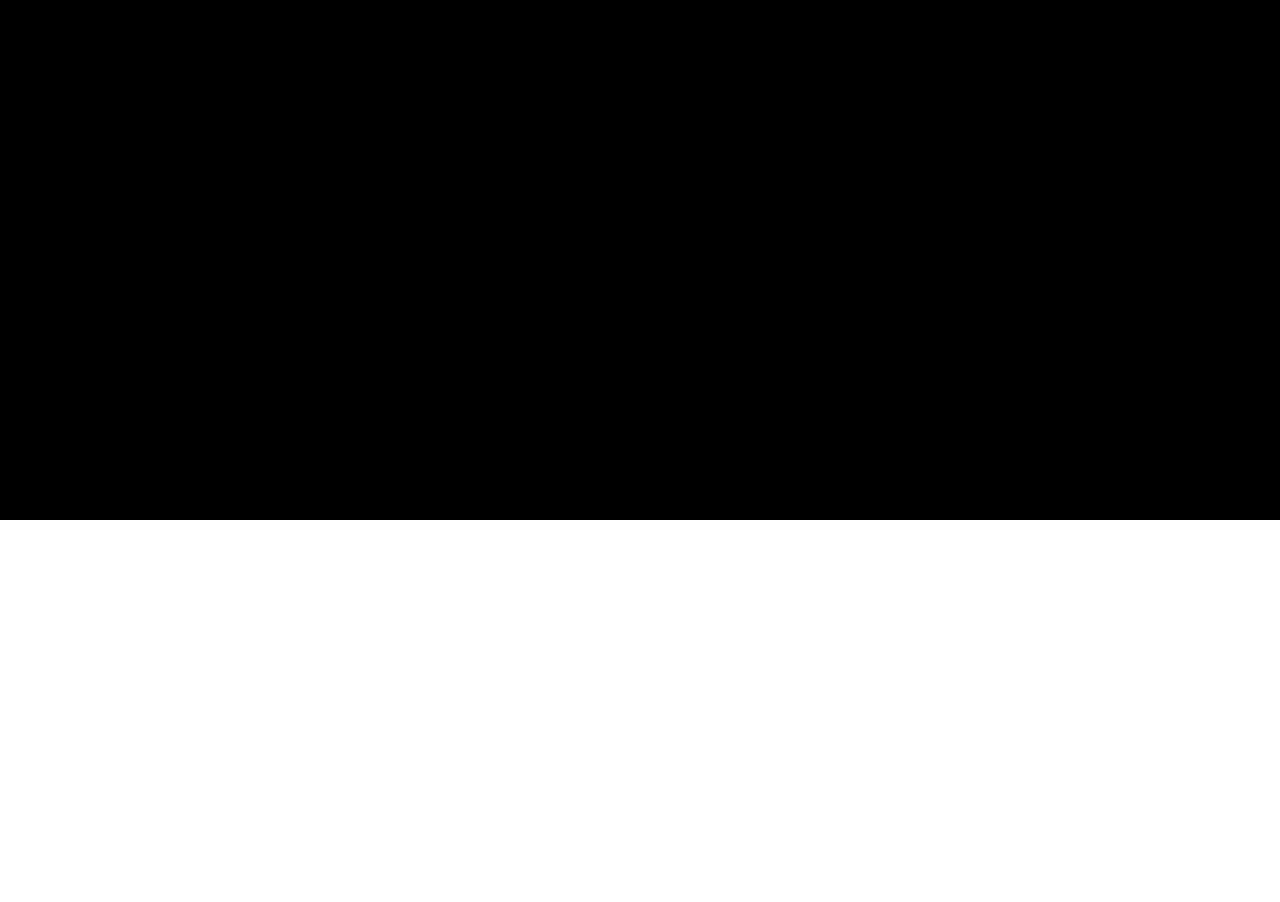
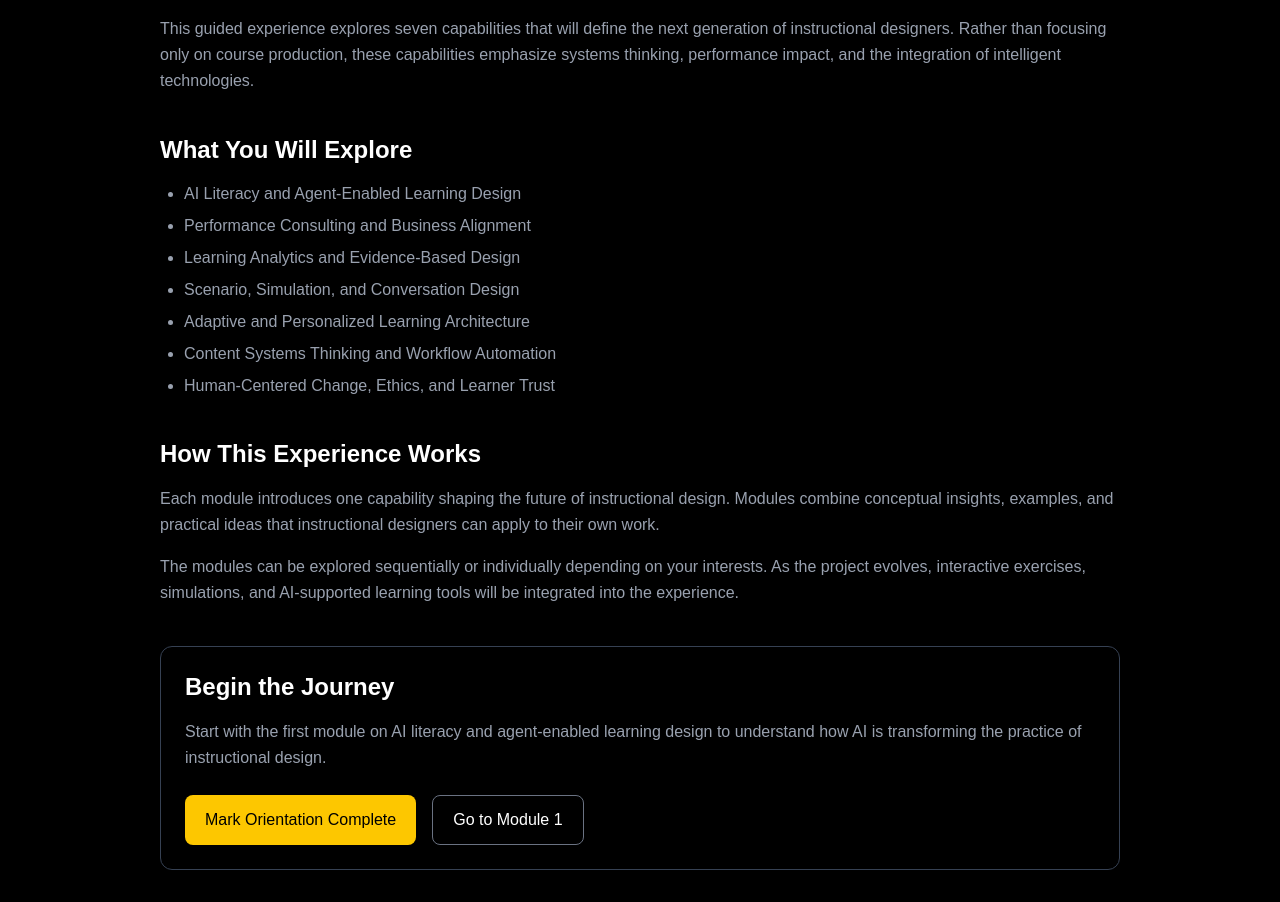
Before and after one commit to BradleyAPierce/future_of_id, a Next.js app in the folder web/: page /course/orientation in a window 1280 px wide. Shown: the part 280-1182 px from the top of the page. Before the commit the page ends 800 px from the top, so only its background shows below. Built offline with nearby package versions, Linux system fonts and the light colour scheme.

Commit message:
Implement course progress tracking and UI components

```diff
--- a/web/app/course/dashboard/page.tsx
+++ b/web/app/course/dashboard/page.tsx
@@ -1,7 +1,15 @@
+"use client";
+
 import { modules } from "@/data/modules";
 import ModuleCard from "@/components/course/ModuleCard";
+import { useCourseProgress } from "@/lib/useCourseProgress";
+import ProgressBar from "@/components/course/ProgressBar";
 
 export default function Dashboard() {
+  const { completedModules } = useCourseProgress();
+
+  const progress = (completedModules.length / modules.length) * 100;
+
   return (
     <main className="max-w-4xl mx-auto p-8">
       <h1 className="text-3xl font-bold mb-6">
@@ -12,6 +20,16 @@ export default function Dashboard() {
         A guided experience exploring the seven capabilities shaping the next
         generation of instructional design.
       </p>
+
+      <div className="mb-8">
+        <p className="text-sm text-gray-400 mb-2">Course Progress</p>
+
+        <ProgressBar progress={progress} />
+
+        <p className="text-sm text-gray-500 mt-2">
+          {Math.round(progress)}% complete
+        </p>
+      </div>
 
       <div className="space-y-4">
         {modules
--- a/web/app/course/orientation/page.tsx
+++ b/web/app/course/orientation/page.tsx
@@ -1,4 +1,100 @@
-// Course orientation page
-export default function Orientation() {
-  return <div>Course orientation</div>;
+"use client";
+
+import Link from "next/link";
+import { useCourseProgress } from "@/lib/useCourseProgress";
+
+export default function OrientationPage() {
+  const { markComplete, isCompleted } = useCourseProgress();
+  const completed = isCompleted("orientation");
+
+  return (
+    <div className="space-y-10">
+      <section>
+        <h2 className="text-2xl font-semibold mb-4">
+          Welcome to the Future of Instructional Design
+        </h2>
+
+        <p className="text-gray-400 leading-relaxed">
+          Instructional design is evolving. Rapid advances in artificial
+          intelligence, data systems, and digital learning environments are
+          changing how learning experiences are designed, delivered, and
+          evaluated.
+        </p>
+
+        <p className="text-gray-400 mt-4 leading-relaxed">
+          This guided experience explores seven capabilities that will define
+          the next generation of instructional designers. Rather than focusing
+          only on course production, these capabilities emphasize systems
+          thinking, performance impact, and the integration of intelligent
+          technologies.
+        </p>
+      </section>
+
+      <section>
+        <h2 className="text-2xl font-semibold mb-4">What You Will Explore</h2>
+
+        <ul className="list-disc pl-6 text-gray-400 space-y-2">
+          <li>AI Literacy and Agent-Enabled Learning Design</li>
+          <li>Performance Consulting and Business Alignment</li>
+          <li>Learning Analytics and Evidence-Based Design</li>
+          <li>Scenario, Simulation, and Conversation Design</li>
+          <li>Adaptive and Personalized Learning Architecture</li>
+          <li>Content Systems Thinking and Workflow Automation</li>
+          <li>Human-Centered Change, Ethics, and Learner Trust</li>
+        </ul>
+      </section>
+
+      <section>
+        <h2 className="text-2xl font-semibold mb-4">
+          How This Experience Works
+        </h2>
+
+        <p className="text-gray-400 leading-relaxed">
+          Each module introduces one capability shaping the future of
+          instructional design. Modules combine conceptual insights, examples,
+          and practical ideas that instructional designers can apply to their
+          own work.
+        </p>
+
+        <p className="text-gray-400 mt-4 leading-relaxed">
+          The modules can be explored sequentially or individually depending on
+          your interests. As the project evolves, interactive exercises,
+          simulations, and AI-supported learning tools will be integrated into
+          the experience.
+        </p>
+      </section>
+
+      <section className="border border-gray-700 rounded-xl p-6">
+        <h2 className="text-2xl font-semibold mb-4">Begin the Journey</h2>
+
+        <p className="text-gray-400 leading-relaxed mb-6">
+          Start with the first module on AI literacy and agent-enabled learning
+          design to understand how AI is transforming the practice of
+          instructional design.
+        </p>
+
+        <div className="flex flex-col sm:flex-row gap-4">
+          <button
+            type="button"
+            onClick={() => markComplete("orientation")}
+            disabled={completed}
+            className={`rounded-lg px-5 py-3 font-medium transition ${
+              completed
+                ? "bg-green-700 text-white cursor-default"
+                : "bg-yellow-400 text-black hover:bg-yellow-300"
+            }`}>
+            {completed
+              ? "✓ Orientation Completed"
+              : "Mark Orientation Complete"}
+          </button>
+
+          <Link
+            href="/course/module/ai-literacy"
+            className="rounded-lg border border-gray-500 px-5 py-3 font-medium text-white hover:bg-gray-900 transition text-center">
+            Go to Module 1
+          </Link>
+        </div>
+      </section>
+    </div>
+  );
 }
--- a/web/app/course/page.tsx
+++ b/web/app/course/page.tsx
@@ -1,4 +1,5 @@
-// Course main page
-export default function Course() {
-  return <div>Course overview</div>;
+import { redirect } from "next/navigation";
+
+export default function CourseIndex() {
+  redirect("/course/dashboard");
 }
--- /dev/null
+++ b/web/components/course/ProgressBar.tsx
@@ -0,0 +1,11 @@
+interface ProgressBarProps {
+  progress: number;
+}
+
+export default function ProgressBar({ progress }: ProgressBarProps) {
+  return (
+    <div className="w-full bg-gray-800 rounded-lg h-3 overflow-hidden">
+      <div className="bg-blue-500 h-3" style={{ width: `${progress}%` }} />
+    </div>
+  );
+}
--- /dev/null
+++ b/web/lib/useCourseProgress.ts
@@ -0,0 +1,32 @@
+"use client";
+
+import { useEffect, useState } from "react";
+
+export function useCourseProgress() {
+  const [completedModules, setCompletedModules] = useState<string[]>([]);
+
+  useEffect(() => {
+    const saved = localStorage.getItem("course-progress");
+    if (saved) {
+      setCompletedModules(JSON.parse(saved));
+    }
+  }, []);
+
+  function markComplete(slug: string) {
+    if (completedModules.includes(slug)) return;
+
+    const updated = [...completedModules, slug];
+    setCompletedModules(updated);
+    localStorage.setItem("course-progress", JSON.stringify(updated));
+  }
+
+  function isCompleted(slug: string) {
+    return completedModules.includes(slug);
+  }
+
+  return {
+    completedModules,
+    markComplete,
+    isCompleted,
+  };
+}
```
